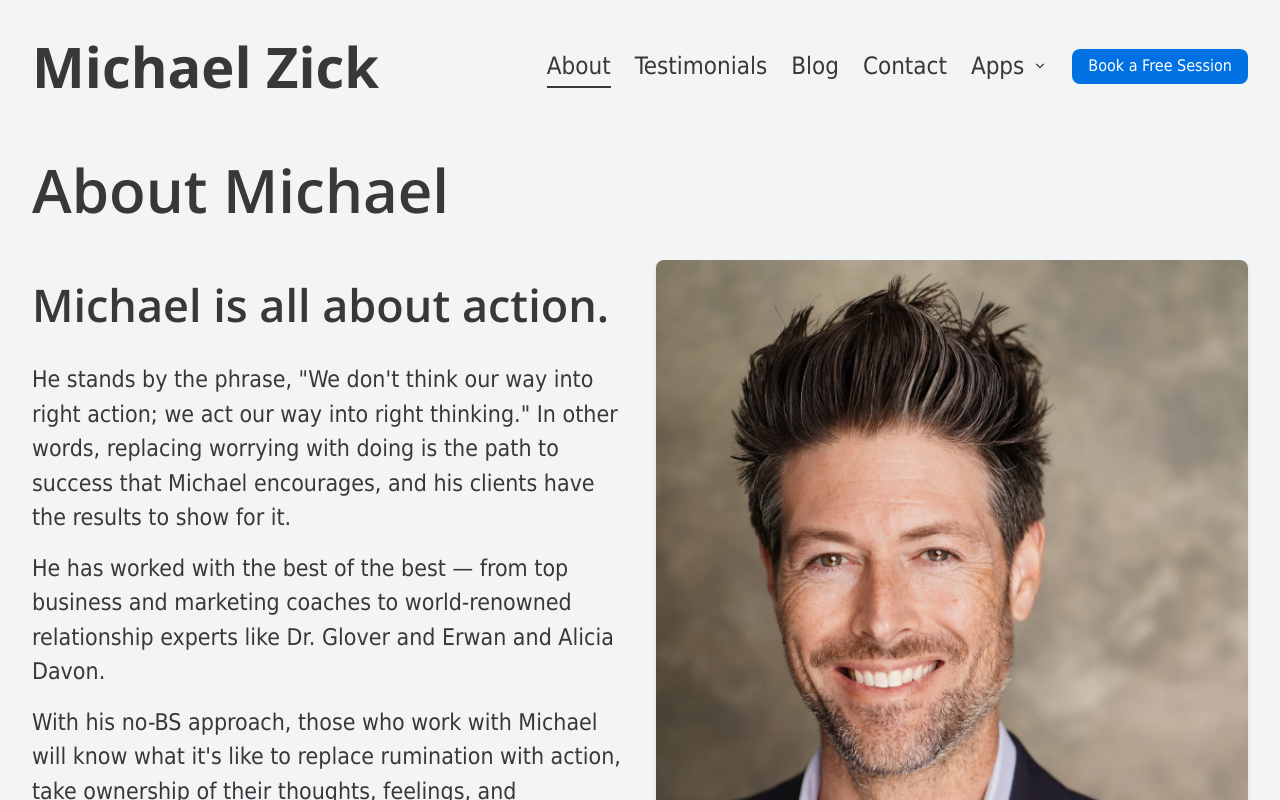
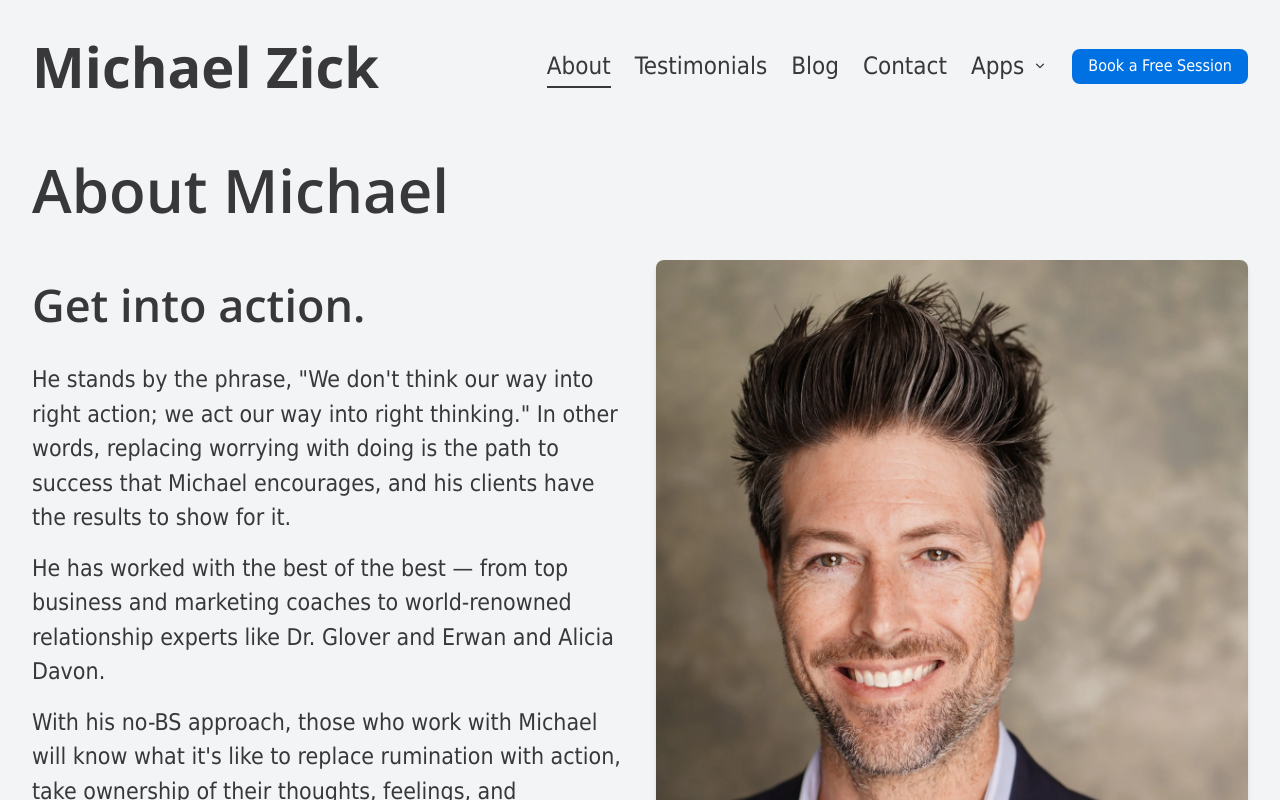
Before and after one commit to michaelzick/michaelzick.com, a Next.js app: page /about in a window 1280 px wide. Shown: the top 800 px of the page. Built offline with nearby package versions, Linux system fonts and the light colour scheme.

Commit message:
changed "michael is all about" to "get into action"

```diff
--- a/app/about/page.tsx
+++ b/app/about/page.tsx
@@ -54,7 +54,7 @@ export default function About() {
           <div className="space-y-24 md:space-y-32">
             <div className="flex flex-col md:flex-row md:items-center gap-8">
               <FadeInSection className="md:w-1/2 space-y-6 order-2 md:order-1">
-                <h2 className="text-[45px] font-semibold">Michael is all about action.</h2>
+                <h2 className="text-[45px] font-semibold">Get into action.</h2>
                 <div>
                   <div className="space-y-4">
                     <p className="text-[23px]">
```
